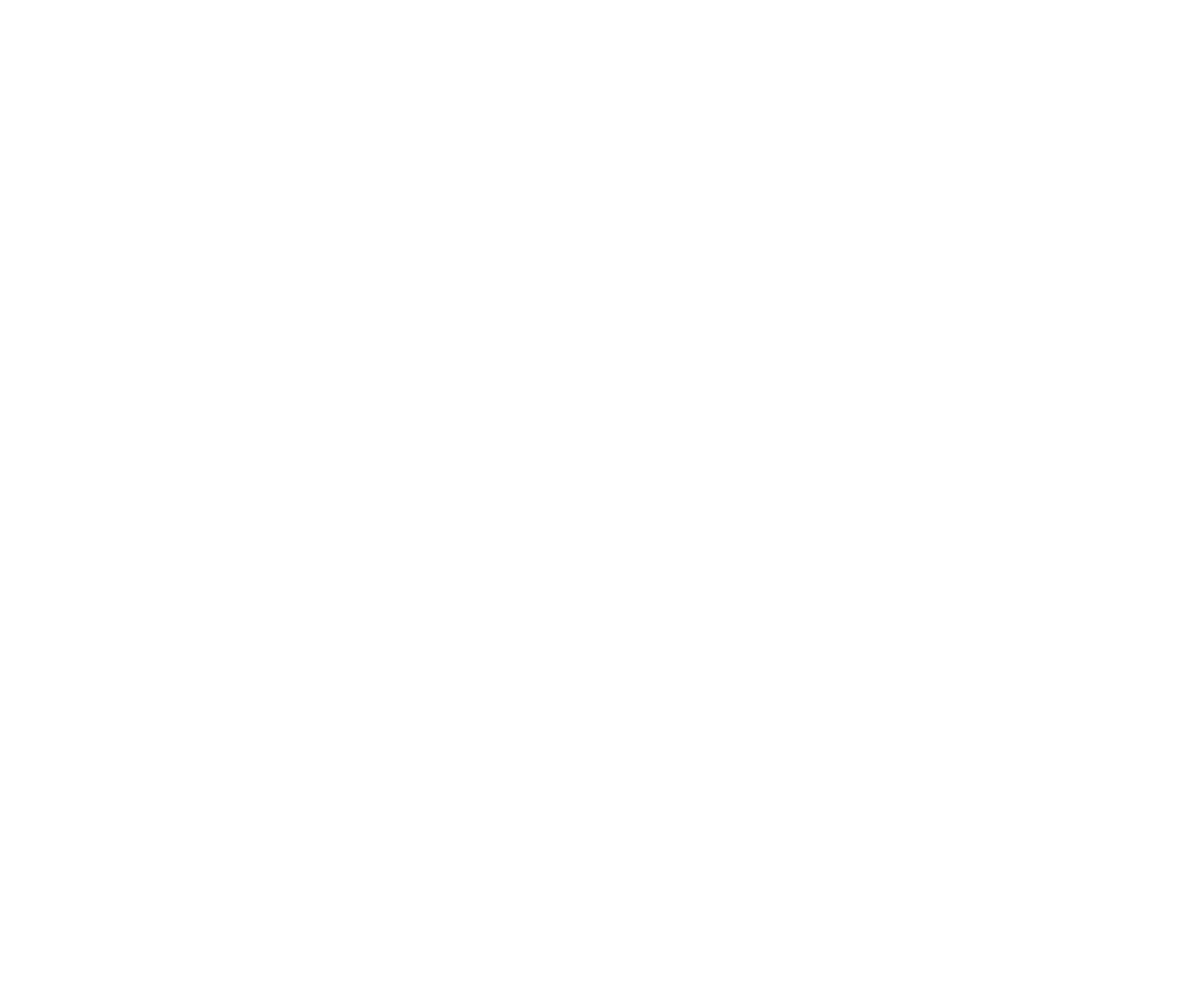
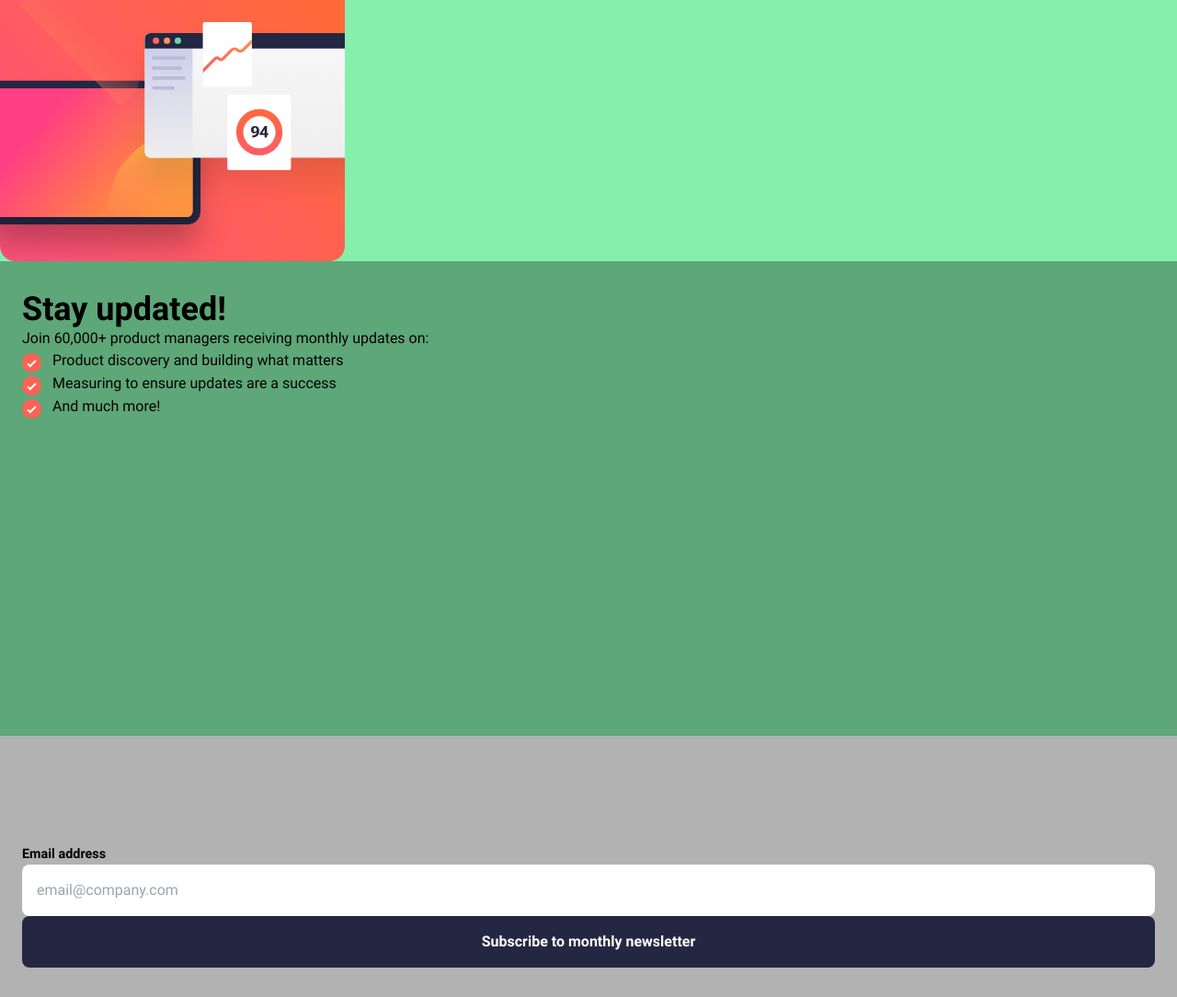
Before and after one commit to Deeokafor/fm-newsletter-sign-up-with-success-message-main, a website: page index.html in a window 1280 px wide. Shown: the whole page at 92% size. Before the commit the page ends 800 px from the top, so only its background shows below. Drawn offline with Linux system fonts and the light colour scheme.

Commit message:
fixing vertical height of form

```diff
--- a/index.html
+++ b/index.html
@@ -7,17 +7,67 @@
   <link rel="icon" type="image/png" sizes="32x32" href="./assets/images/favicon-32x32.png">
   <link rel="stylesheet" href="./assets/css/output.css">
   <link rel="stylesheet" href="./assets/css/custom.css">
+  <title>Frontend Mentor | Newsletter sign-up form with success message</title>
+</head>
+<body class="tw-overflow-y-hidden">
+  <main class="tw-bg-green-300">
+    <!-- Sign-up form start -->
+    <div class="tw-h-screen">
+      <!-- hero start -->
+      <div>
+        <div id="mobile_hero" class=""><img src="./assets/images/illustration-sign-up-mobile.svg" alt="" srcset=""></div>
+        <div id="desktop_hero" class=""></div>
+      </div>
+      <!-- hero end -->
 
-  <title>Frontend Mentor | Newsletter sign-up form with success message</title>
+      <!-- form start -->
+      <div class="tw-py-8 tw-px-6 tw-flex tw-flex-col tw-justify-between tw-bg-black/30 tw-h-full">
+        <div>
+          <h1 class="tw-text-4xl tw-font-extrabold">Stay updated!</h1>
+          <p>Join 60,000+ product managers receiving monthly updates on:</p>
+          <ul>
+            <li class="tw-flex">
+              <div class="tw-mr-3 tw-pt-1"><img src="./assets/images/icon-list.svg" alt="" srcset=""></div>
+              <div>Product discovery and building what matters</div>
+            </li>
+            <li class="tw-flex">
+              <div class="tw-mr-3 tw-pt-1"><img src="./assets/images/icon-list.svg" alt="" srcset=""></div>
+              <div>Measuring to ensure updates are a success</div>
+            </li>
+            <li class="tw-flex">
+              <div class="tw-mr-3 tw-pt-1"><img src="./assets/images/icon-list.svg" alt="" srcset=""></div>
+              <div>And much more!</div>
+            </li>
+          </ul>
+        </div>
+        <form action="">
+          <label for="email" class="tw-font-extrabold tw-flex tw-flex-col">
+            <span class="tw-text-[0.9rem]">Email address</span>
+            <input type="text" name="email" id="email" placeholder="email@company.com" class="tw-p-4 tw-rounded-lg tw-font-normal">
+          </label>
 
+          <button type="submit" class="tw-w-full tw-p-4 tw-bg-ns-dsg tw-text-white tw-font-bold tw-rounded-lg">Subscribe to monthly newsletter</button>
+        </form>
+      </div>
+      <!-- form end -->
+    </div>
+    <!-- Sign-up form end -->
 
-</head>
-<body class="">
-
+    <!-- modal start -->
+    <div class="tw-hidden">
+      <div class="tw-flex tw-flex-col tw-h-screen tw-justify-between tw-p-6">
+        <div class="tw-h-3/5 tw-flex tw-flex-col tw-justify-end">
+          <div><img src="./assets/images/icon-success.svg" alt="" srcset=""></div>
+          <h1 class="tw-text-4xl tw-font-black tw-py-7">Thanks for subscribing!</h1>
+          <p>A confirmation email has been sent to
+            <span class="tw-font-extrabold">ash@loremcompany.com</span>
+            Please open it and click the button inside to confirm your subscription.</p>
+        </div>
+        <button class="tw-p-4 tw-bg-ns-dsg tw-text-white tw-font-bold tw-rounded-lg">Dismiss message</button>
+      </div>
+    </div>
+    <!-- modal end -->
   </main>
-
-
-
   <!-- <footer class="attribution">
     Challenge by <a href="https://www.frontendmentor.io?ref=challenge" target="_blank">Frontend Mentor</a>.
     Coded by <a href="#">Your Name Here</a>.
```
Also changed, not shown: assets/css/output.css.
